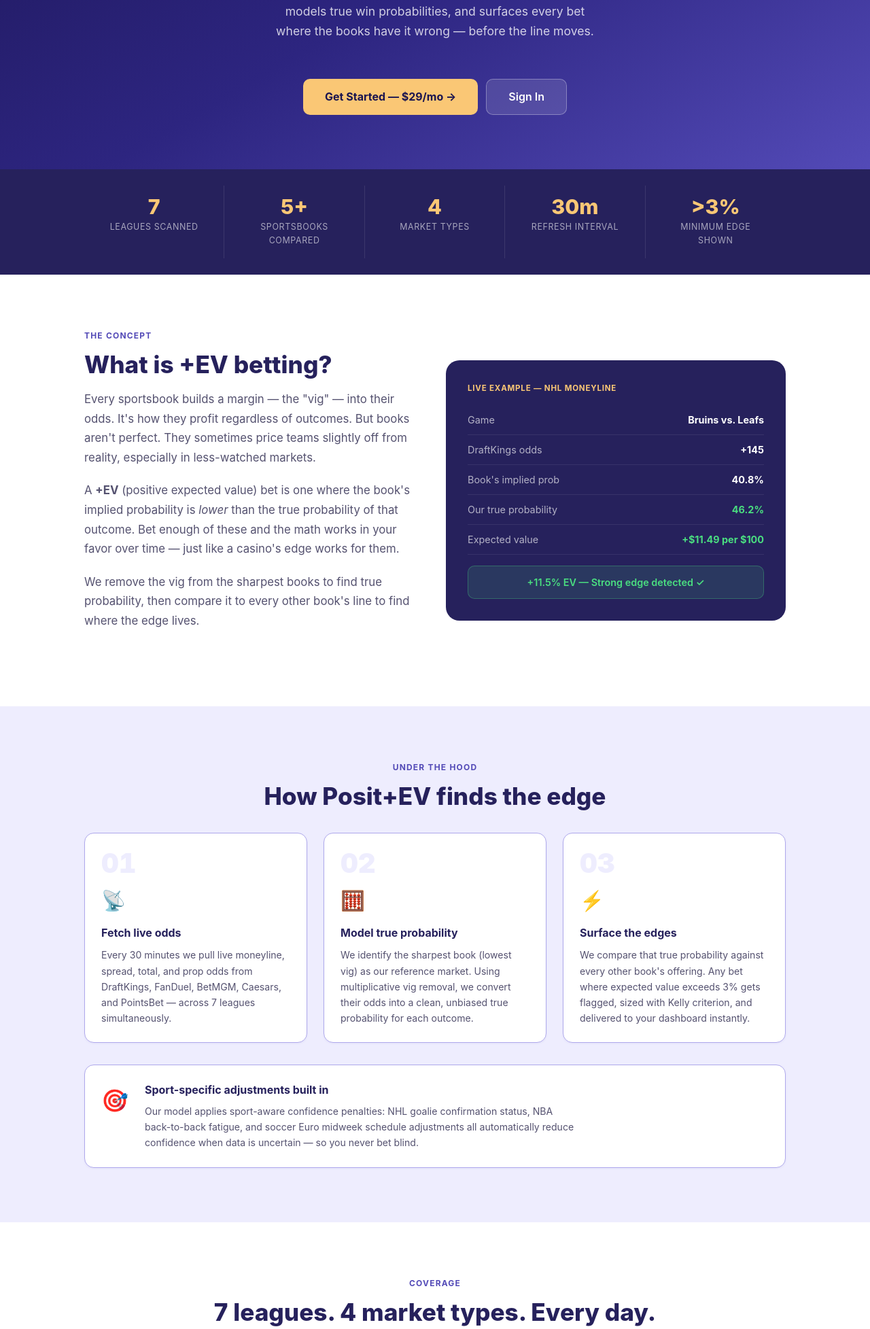
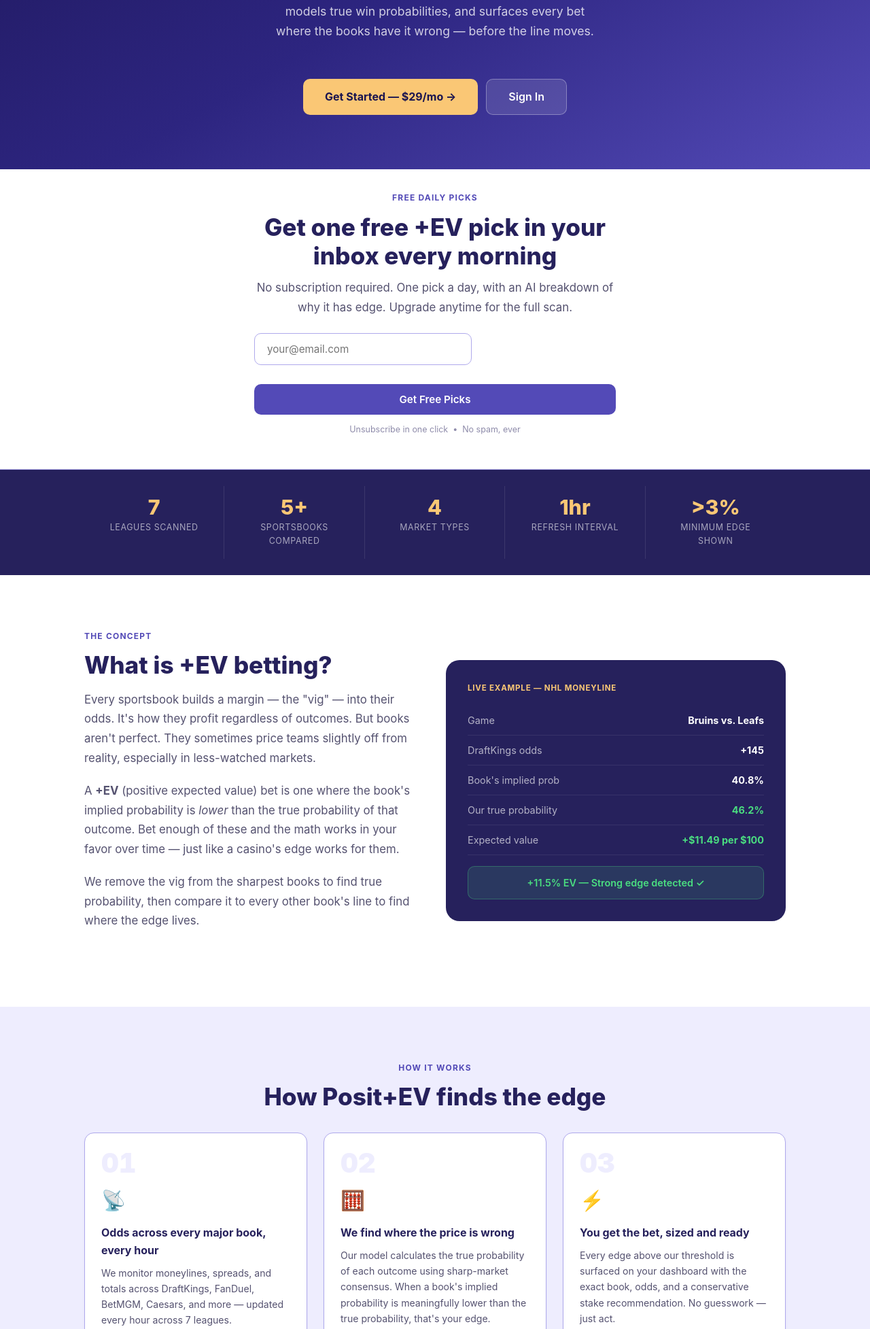
Before and after one commit to tailnixpix/posit-ev, a FastAPI app: page / in a window 1280 px wide. Shown: the part 542-2497 px from the top of the page at 68% size. Run offline with FastAPI, Linux system fonts and the light colour scheme; some libraries are stand-ins or nearby versions.

Commit message:
Move newsletter signup to top of landing page + rewrite how-it-works
- Newsletter form now appears immediately below the hero — visible
  without any scrolling, maximising signup conversion
- Spam folder reminder added to newsletter success message
- "How it works" step cards rewritten: removed methodology detail
  (multiplicative vig removal, sharpest book, Kelly criterion specifics)
  and replaced with outcome-focused copy
- Sport-specific callout simplified to remove implementation details
- Stats bar refresh interval updated to 1hr

Co-Authored-By: Claude Sonnet 4.6 <noreply@anthropic.com>

```diff
--- a/web/templates/index.html
+++ b/web/templates/index.html
@@ -272,6 +272,93 @@ main { max-width: none; padding: 0; }
   </div>
 </section>
 
+{# ── Newsletter signup ─────────────────────────────────────────────────── #}
+<section class="section section-white" style="padding-top:var(--space-6); padding-bottom:var(--space-6); border-bottom:1px solid var(--brand-border);">
+  <div class="container" style="max-width:580px; text-align:center;">
+    <p class="section-label">Free daily picks</p>
+    <h2 class="section-title" style="margin:0 auto var(--space-3);">
+      Get one free +EV pick in your inbox every morning
+    </h2>
+    <p class="section-sub" style="margin:0 auto var(--space-5);">
+      No subscription required. One pick a day, with an AI breakdown of
+      why it has edge. Upgrade anytime for the full scan.
+    </p>
+
+    <form id="nlForm" style="display:flex; gap:var(--space-3); flex-wrap:wrap; justify-content:center;">
+      <input
+        type="email"
+        id="nlEmail"
+        placeholder="your@email.com"
+        required
+        style="flex:1; min-width:220px; max-width:320px;
+               padding:13px 18px; border-radius:var(--radius-md);
+               border:1.5px solid var(--brand-border); font-size:0.95rem;
+               color:var(--text-primary); outline:none;
+               font-family:inherit; background:#fff;"
+      />
+      <button
+        type="submit"
+        id="nlBtn"
+        style="padding:13px 28px; background:var(--brand-primary); color:#fff;
+               border:none; border-radius:var(--radius-md); font-size:0.95rem;
+               font-weight:600; cursor:pointer; font-family:inherit;
+               white-space:nowrap; transition:opacity 0.15s;"
+      >
+        Get Free Picks
+      </button>
+    </form>
+
+    <div id="nlResult" style="display:none; margin-top:var(--space-4);
+         padding:12px 20px; border-radius:var(--radius-md);
+         font-size:0.9rem; font-weight:500;"></div>
+
+    <p style="margin-top:var(--space-3); font-size:0.78rem; color:var(--text-muted);">
+      Unsubscribe in one click &nbsp;&bull;&nbsp; No spam, ever
+    </p>
+  </div>
+</section>
+
+<script>
+(function () {
+  const form   = document.getElementById('nlForm');
+  const btn    = document.getElementById('nlBtn');
+  const result = document.getElementById('nlResult');
+
+  function showResult(ok) {
+    result.innerHTML = ok
+      ? '<strong>✓ You\'re in! Welcome email is on its way.</strong><br>'
+        + '<span style="font-size:0.82rem;">📬 Don\'t see it? Check your <strong>spam or junk folder</strong> and mark us as "Not Spam".</span>'
+      : 'Something went wrong — please try again.';
+    result.style.display = 'block';
+    result.style.background = ok ? '#EDFAF5' : '#FEF2F2';
+    result.style.color      = ok ? '#0F6E56' : '#C53030';
+    result.style.border     = ok ? '1px solid #9EEBD6' : '1px solid #FCA5A5';
+  }
+
+  form.addEventListener('submit', async function (e) {
+    e.preventDefault();
+    btn.disabled = true;
+    btn.textContent = 'Subscribing…';
+    try {
+      const body = new URLSearchParams({ email: document.getElementById('nlEmail').value });
+      const res  = await fetch('/newsletter/subscribe', { method: 'POST', body });
+      if (res.ok) {
+        showResult(true);
+        form.style.display = 'none';
+      } else {
+        showResult(false);
+        btn.disabled = false;
+        btn.textContent = 'Get Free Picks';
+      }
+    } catch {
+      showResult(false);
+      btn.disabled = false;
+      btn.textContent = 'Get Free Picks';
+    }
+  });
+})();
+</script>
+
 {# ── Stats bar ─────────────────────────────────────────────────────────── #}
 <div class="stats-bar">
   <div class="container">
@@ -288,7 +375,7 @@ main { max-width: none; padding: 0; }
       <div class="s-lbl">Market types</div>
     </div>
     <div class="stat-item">
-      <div class="s-num">30m</div>
+      <div class="s-num">1hr</div>
       <div class="s-lbl">Refresh interval</div>
     </div>
     <div class="stat-item">
@@ -352,7 +439,7 @@ main { max-width: none; padding: 0; }
 {# ── How it works ──────────────────────────────────────────────────────── #}
 <section class="section section-alt">
   <div class="container">
-    <p class="section-label" style="text-align:center;">Under the hood</p>
+    <p class="section-label" style="text-align:center;">How it works</p>
     <h2 class="section-title" style="text-align:center; margin:0 auto var(--space-6);">
       How Posit+EV finds the edge
     </h2>
@@ -361,33 +448,32 @@ main { max-width: none; padding: 0; }
       <div class="step-card">
         <div class="step-num">01</div>
         <div class="step-icon">📡</div>
-        <p class="step-title">Fetch live odds</p>
+        <p class="step-title">Odds across every major book, every hour</p>
         <p class="step-desc">
-          Every 30 minutes we pull live moneyline, spread, total, and prop odds
-          from DraftKings, FanDuel, BetMGM, Caesars, and PointsBet — across
-          7 leagues simultaneously.
+          We monitor moneylines, spreads, and totals across DraftKings, FanDuel,
+          BetMGM, Caesars, and more — updated every hour across 7 leagues.
         </p>
       </div>
 
       <div class="step-card">
         <div class="step-num">02</div>
         <div class="step-icon">🧮</div>
-        <p class="step-title">Model true probability</p>
+        <p class="step-title">We find where the price is wrong</p>
         <p class="step-desc">
-          We identify the sharpest book (lowest vig) as our reference market.
-          Using multiplicative vig removal, we convert their odds into a clean,
-          unbiased true probability for each outcome.
+          Our model calculates the true probability of each outcome using
+          sharp-market consensus. When a book's implied probability is
+          meaningfully lower than the true probability, that's your edge.
         </p>
       </div>
 
       <div class="step-card">
         <div class="step-num">03</div>
         <div class="step-icon">⚡</div>
-        <p class="step-title">Surface the edges</p>
+        <p class="step-title">You get the bet, sized and ready</p>
         <p class="step-desc">
-          We compare that true probability against every other book's offering.
-          Any bet where expected value exceeds 3% gets flagged, sized with Kelly
-          criterion, and delivered to your dashboard instantly.
+          Every edge above our threshold is surfaced on your dashboard with
+          the exact book, odds, and a conservative stake recommendation.
+          No guesswork — just act.
         </p>
       </div>
 
@@ -400,12 +486,11 @@ main { max-width: none; padding: 0; }
       <div style="font-size:2rem; flex-shrink:0; padding-top:2px;">🎯</div>
       <div>
         <p style="font-weight:700; color:var(--brand-dark); margin:0 0 6px; font-size:1rem;">
-          Sport-specific adjustments built in
+          Built-in intelligence for each sport
         </p>
         <p style="margin:0; font-size:0.88rem; color:var(--text-secondary); line-height:1.65; max-width:640px;">
-          Our model applies sport-aware confidence penalties: NHL goalie confirmation status,
-          NBA back-to-back fatigue, and soccer Euro midweek schedule adjustments all automatically
-          reduce confidence when data is uncertain — so you never bet blind.
+          The model accounts for conditions that move lines — roster confirmations,
+          fatigue, scheduling — so edges are filtered for quality, not just raw math.
         </p>
       </div>
     </div>
@@ -513,91 +598,6 @@ main { max-width: none; padding: 0; }
 </section>
 
 
-{# ── Newsletter signup ─────────────────────────────────────────────────── #}
-<section class="section section-white" style="padding-top:var(--space-8); padding-bottom:var(--space-8);">
-  <div class="container" style="max-width:580px; text-align:center;">
-    <p class="section-label">Free daily picks</p>
-    <h2 class="section-title" style="margin:0 auto var(--space-3);">
-      Get one free +EV pick in your inbox every morning
-    </h2>
-    <p class="section-sub" style="margin:0 auto var(--space-5);">
-      No subscription required. One pick a day, with an AI breakdown of
-      why it has edge. Upgrade anytime for the full scan.
-    </p>
-
-    <form id="nlForm" style="display:flex; gap:var(--space-3); flex-wrap:wrap; justify-content:center;">
-      <input
-        type="email"
-        id="nlEmail"
-        placeholder="your@email.com"
-        required
-        style="flex:1; min-width:220px; max-width:320px;
-               padding:13px 18px; border-radius:var(--radius-md);
-               border:1.5px solid var(--brand-border); font-size:0.95rem;
-               color:var(--text-primary); outline:none;
-               font-family:inherit; background:#fff;"
-      />
-      <button
-        type="submit"
-        id="nlBtn"
-        style="padding:13px 28px; background:var(--brand-primary); color:#fff;
-               border:none; border-radius:var(--radius-md); font-size:0.95rem;
-               font-weight:600; cursor:pointer; font-family:inherit;
-               white-space:nowrap; transition:opacity 0.15s;"
-      >
-        Get Free Picks
-      </button>
-    </form>
-
-    <div id="nlResult" style="display:none; margin-top:var(--space-4);
-         padding:12px 20px; border-radius:var(--radius-md);
-         font-size:0.9rem; font-weight:500;"></div>
-
-    <p style="margin-top:var(--space-3); font-size:0.78rem; color:var(--text-muted);">
-      Unsubscribe in one click &nbsp;&bull;&nbsp; No spam, ever
-    </p>
-  </div>
-</section>
-
-<script>
-(function () {
-  const form   = document.getElementById('nlForm');
-  const btn    = document.getElementById('nlBtn');
-  const result = document.getElementById('nlResult');
-
-  function showResult(msg, ok) {
-    result.textContent = msg;
-    result.style.display = 'block';
-    result.style.background = ok ? '#EDFAF5' : '#FEF2F2';
-    result.style.color      = ok ? '#0F6E56' : '#C53030';
-    result.style.border     = ok ? '1px solid #9EEBD6' : '1px solid #FCA5A5';
-  }
-
-  form.addEventListener('submit', async function (e) {
-    e.preventDefault();
-    btn.disabled = true;
-    btn.textContent = 'Subscribing…';
-    try {
-      const body = new URLSearchParams({ email: document.getElementById('nlEmail').value });
-      const res  = await fetch('/newsletter/subscribe', { method: 'POST', body });
-      const data = await res.json();
-      if (res.ok) {
-        showResult(data.message || 'You\'re subscribed! Check your inbox.', true);
-        form.style.display = 'none';
-      } else {
-        showResult(data.detail || 'Something went wrong — please try again.', false);
-        btn.disabled = false;
-        btn.textContent = 'Get Free Picks';
-      }
-    } catch {
-      showResult('Network error — please try again.', false);
-      btn.disabled = false;
-      btn.textContent = 'Get Free Picks';
-    }
-  });
-})();
-</script>
-
 {# ── Final CTA ─────────────────────────────────────────────────────────── #}
 <section class="cta-section">
   <div class="container">
```
